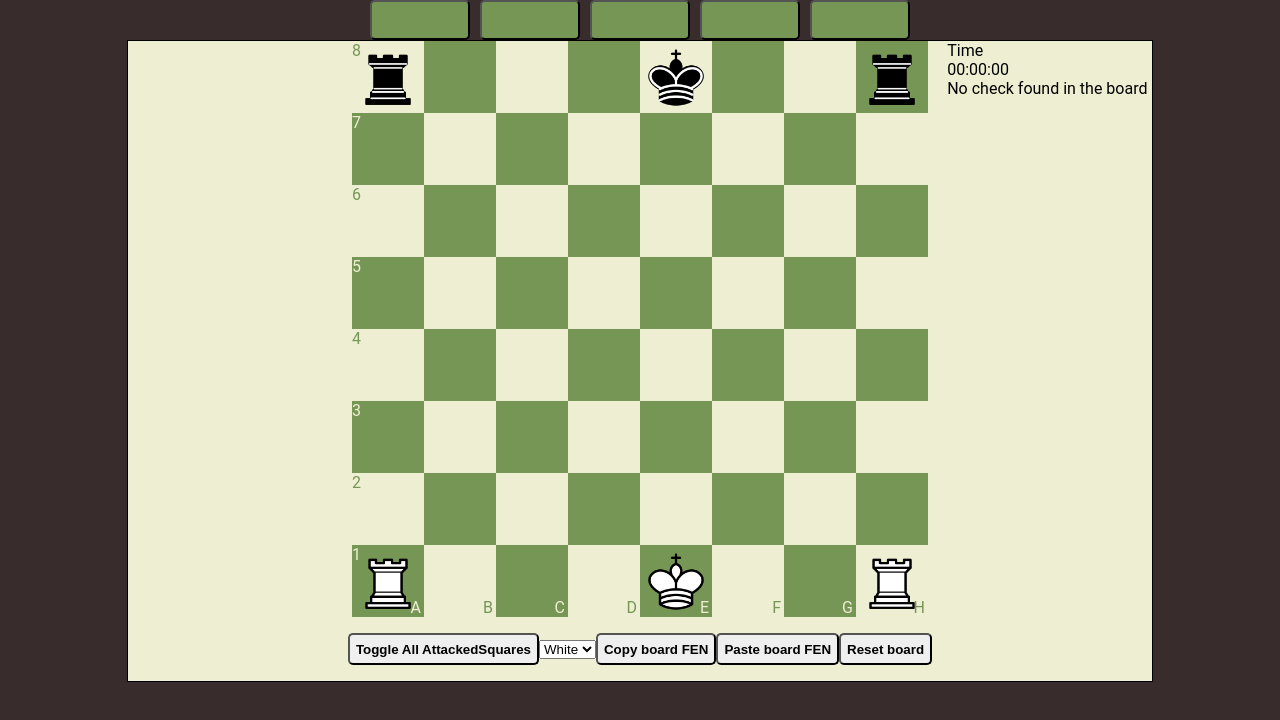
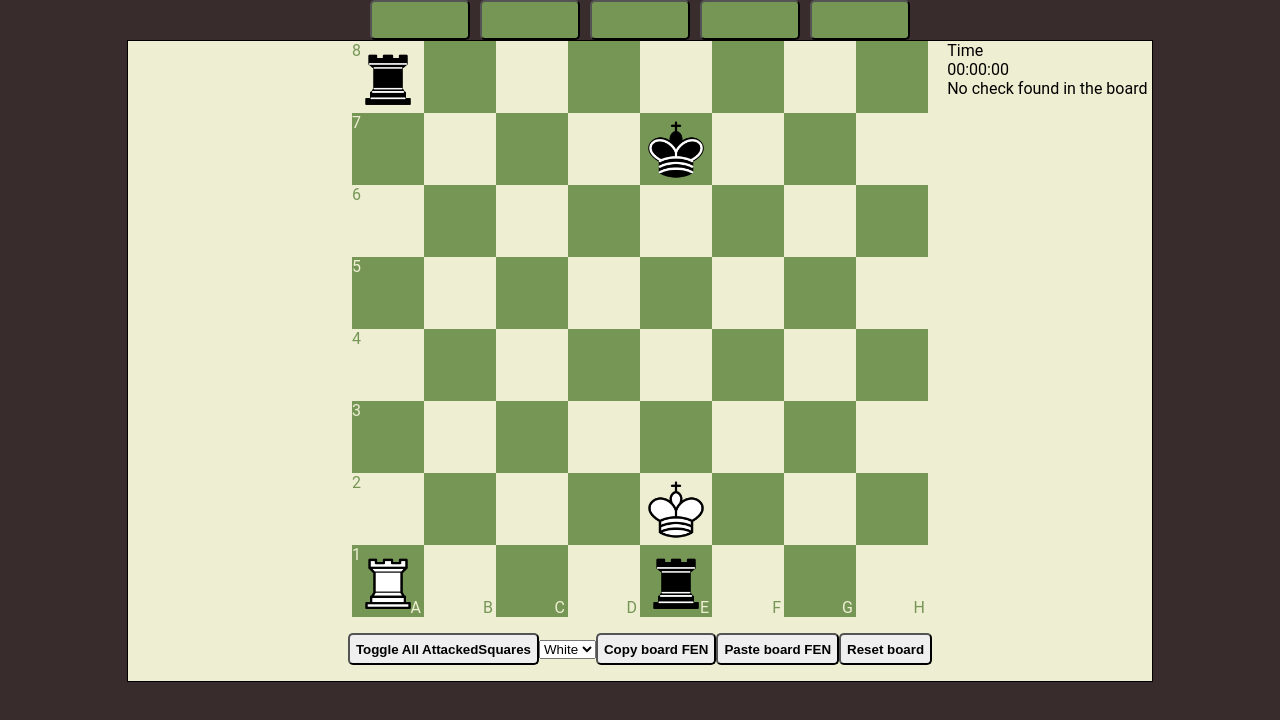
Before and after one commit to potrec/chess-project, a Vue app: page / in a window 1280 px wide. Shown: the top 720 px of the page. Built offline with nearby package versions, Linux system fonts and the light colour scheme.

Commit message:
fix: move generator would stop on move if it was attack type

```diff
--- a/src/App.vue
+++ b/src/App.vue
@@ -1,7 +1,7 @@
 <template>
   <div class="main-view">
     <SiteNavigation />
-    <ChessBoard :playerColor="FigureColorType.White" :fen="kingsFEN" />
+    <ChessBoard :playerColor="FigureColorType.White" :fen="kingMovementTestFEN" />
     <!-- <PlayModal :modalActive="modalActive" /> -->
     <RouterView />
   </div>
@@ -24,6 +24,7 @@ const startFEN: string = 'rnbqkbnr/pppppppp/8/8/8/8/PPPPPPPP/RNBQKBNR w KQkq - 0
 const otherFEN: string = 'r1bk3r/p2pBpNp/n4n2/1p1NP2P/6P1/3P4/P1P1K3/q5b1 b - - 1 23'
 const knightFEN: string = '8/8/8/4n3/8/8/8/8'
 const kingsFEN: string = 'r3k2r/8/8/8/8/8/8/R3K2R'
+const kingMovementTestFEN: string = 'r7/4k3/8/8/8/8/4K3/R3r3'
 </script>
 
 <style scoped></style>
--- a/src/scripts/chess/chessMoves.ts
+++ b/src/scripts/chess/chessMoves.ts
@@ -181,7 +181,7 @@ export function generateKingMoves(startSquare: number, board: Figure[][]): Move[
         moves.push({ startSquare, targetSquare, moveType: MoveType.Move })
       } else {
         moves.push({ startSquare, targetSquare, moveType: MoveType.Attack })
-        break
+        continue
       }
     }
   }
@@ -220,7 +220,6 @@ export function generateKingMoves(startSquare: number, board: Figure[][]): Move[
   }
 
   chessBoardStore.kingsLocation[kingType].position = startSquare
-
   return moves
 }
 
```
